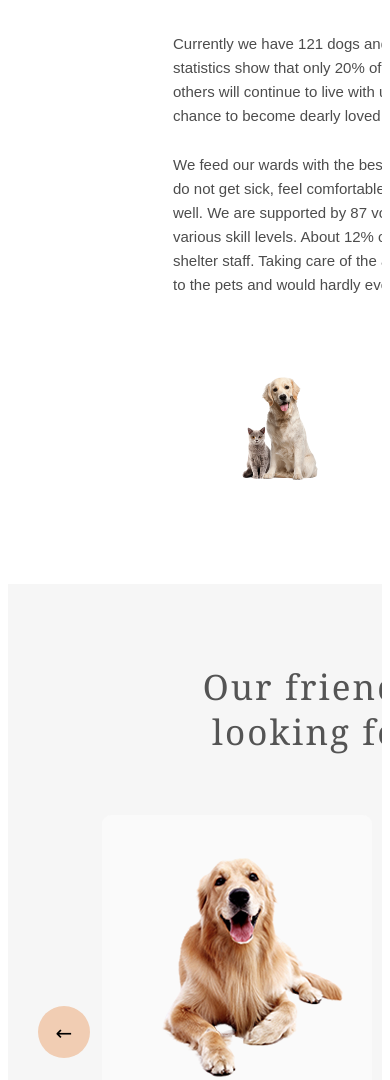
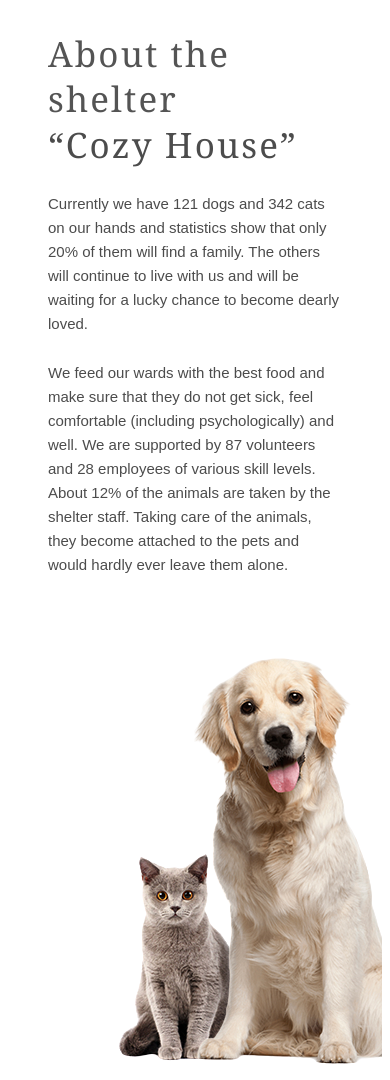
Before and after one commit to SERGEEVAAV/for-work, a website: page Shelter/pages/main/index.html in a window 390 px wide. Shown: the part 920-2000 px from the top of the page. Drawn offline with Linux system fonts and the light colour scheme.

Commit message:
feat: Added adaptive for mobile

```diff
--- a/Shelter/pages/main/sass/abstract/_mixins.scss
+++ b/Shelter/pages/main/sass/abstract/_mixins.scss
@@ -30,4 +30,8 @@
     .about__title {
         @include font ($size: 2.5rem, $height: 130%, $weight: 400);
     }
+
+    h4 {
+        @include font ($size: 1.5rem, $height: 110%, $weight: 400);
+    }
 }
--- a/Shelter/pages/main/sass/base/_modal.scss
+++ b/Shelter/pages/main/sass/base/_modal.scss
@@ -25,7 +25,9 @@
     @include media-tablet {
         width: 90%;
     }
-
+    @include  media-mobile {
+        max-width: 240px;
+    }
     @include media-mobilesmall {
         padding: 10px;
         max-width: 240px;
@@ -57,6 +59,11 @@
     .card__image {
         width: 350px;
         height: 350px;
+        @include media-mobile {
+            display: none;
+        }
+
+
         @include media-mobilesmall {
             display: none;
         }
@@ -76,6 +83,9 @@
         color: $color-marker;
         content: "▪"; /* Сам маркер */
         padding-right: 10px;
+    }
+    @include media-mobile {
+        display: block;
     }
     @include media-mobilesmall {
 
--- a/Shelter/pages/main/sass/base/_pagination.scss
+++ b/Shelter/pages/main/sass/base/_pagination.scss
@@ -20,9 +20,7 @@
     @include media-tablet {
         margin-left: 12px;
     }
-    @include media-mobilesmall {
 
-    }
 }
 
 #btn-left {
@@ -30,6 +28,10 @@
     @include media-tablet {
         margin-right: 12px;
     }
+    @include media-mobile {
+        margin-left: 43px;
+        margin-right: 80px;
+    }
    @include media-mobilesmall {
         margin-left: 43px;
         margin-right: 80px;
--- a/Shelter/pages/main/sass/components/_about.scss
+++ b/Shelter/pages/main/sass/components/_about.scss
@@ -1,21 +1,32 @@
-.about__wrapper {
-    // width: 1200px;
-    width: 93.75%;
+.about {
     padding: 80px 40px 100px 40px;
     @include media-tablet {
-        width: 56.9%;
-        // width: 708px;
-        padding: 80px 166px 100px 165px;
+        // padding: 80px 166px 100px 165px;
     }
     @include media-mobilesmall {
-        width: 93.75%;
-        // width: 300px;
         padding: 42px 10px;
+    }
+}
+
+.about__wrapper {
+    max-width: 1200px;
+
+
+    @include media-tablet {
+
+        max-width: 437px;
+
+    }
+    @include media-mobilesmall {
+
+        max-width: 300px;
+
     }
 }
 .about__page {
 
     display: flex;
+    justify-content:space-around;
     @include media-tablet {
 
         display: flex;
@@ -26,24 +37,19 @@
 
 }
 .about__content {
-    width: 35.8%;
-    // width: 430px;
-    margin: 14px 175px 14px 0;
+    width: 430px;
     @include media-tablet {
-        width: 98.3%;
-        // width: 437px;
-        margin: 0;
+        width: 430px;
+
     }
     @include media-mobilesmall {
-        width: 93.75%;
-        // width: 300px;
+        width: 300px;
         margin-bottom: 42px;
         margin: 0 15px;
     }
 }
 
 .about__image {
-    padding: 0 120px 0 175px;
     margin: 0;
     @include media-tablet {
         padding: 0;
@@ -59,13 +65,16 @@
 
 
 .about__title {
-    width: 370px;
+    max-width: 370px;
     margin: 0;
     @include font ($size: 3.5rem, $height: 130%, $weight: 400);
     letter-spacing: 0.06em;
     color: $color-heading;
+    // @include media-tablet {
+    //     @include font ($size: 2.5rem, $height: 130%, $weight: 400);
+    // }
         @include media-mobilesmall {
-            width: 300px;
+            max-width: 300px;
             @include font ($size: 2.5rem, $height: 130%, $weight: 400);
             text-align: center;
             display: flex;
@@ -82,10 +91,10 @@
     color: $color-text;
     padding-top: 25px;
     @include media-tablet {
-        width: 430px;
+        max-width: 430px;
     }
     @include media-mobilesmall {
-        width: 270px;
+        max-width: 270px;
         text-align: justify;
         // margin: 0 15px;
     }
@@ -107,15 +116,15 @@
 
 }
 .pets__image {
-    width: 100%;
+    max-width: 300px;
     @include media-tablet {
-        width: 100%;
+        max-width: 300px;
     }
 
 
     @include media-mobilesmall {
         margin-top: 42px;
-        width: 100%;
+        max-width: 260px;
     }
 
 
--- a/Shelter/pages/main/sass/components/_card.scss
+++ b/Shelter/pages/main/sass/components/_card.scss
@@ -4,7 +4,7 @@
     background: $color-backgraund;
 }
 .card__wrapper {
-    max-width: 120.0rem;
+    max-width: 1200px;
     padding: 0 40px;
     padding-top: 80px;
     padding-bottom: 100px;
@@ -13,6 +13,10 @@
         padding: 0 30px;
         padding-top: 80px;
         padding-bottom: 100px;
+    }
+    @include media-mobile {
+        max-width: 300px;
+        padding: 42px 10px;
     }
     @include media-mobilesmall {
         max-width: 300px;
@@ -26,6 +30,10 @@
         width: 708px;
         margin: 0;
     }
+    @include media-mobile {
+        width: 300px;
+        margin: 0;
+    }
     @include media-mobilesmall {
         width: 300px;
         margin: 0;
@@ -33,7 +41,6 @@
 }
 .card__title{
     width: 40%;
-    // text-align: center;
     @include font($size: 3.5rem, $height: 130%, $weight: 400);
     padding-bottom: 60px;
     text-align: center;
@@ -43,13 +50,18 @@
     letter-spacing: 0.06em;
     @include media-tablet {
         width: 40.0rem;
-        // text-align: center;
         padding: 0;
         margin: 0 154px 60px 154px;
     }
+    @include media-mobile {
+        width: 30.0rem;
+        padding: 0;
+        margin: 0;
+        margin-bottom: 42px;
+        @include font ($size: 2.5rem, $height: 130%, $weight: 400);
+    }
     @include media-mobilesmall {
         width: 30.0rem;
-        // text-align: center;
         padding: 0;
         margin: 0;
         margin-bottom: 42px;
--- a/Shelter/pages/main/sass/components/_carousel.scss
+++ b/Shelter/pages/main/sass/components/_carousel.scss
@@ -2,6 +2,12 @@
     display: flex;
     align-items: center;
     margin-bottom: 60px;
+    @include media-tablet {
+        flex-wrap: wrap;
+    }
+    @include media-mobile {
+        flex-wrap: wrap;
+    }
     @include media-mobilesmall {
       flex-wrap: wrap;
     }
@@ -19,6 +25,13 @@
     @include media-tablet {
         max-width: 580px;
         overflow: hidden;
+
+    }
+    @include  media-mobile {
+        max-width: 300px;
+        overflow: hidden;
+        margin-bottom: 20px;
+        order: -1;
     }
     @include media-mobilesmall {
         max-width: 270px;
@@ -38,6 +51,9 @@
     @include media-tablet {
         left: -620px;
         gap: 40px;
+    }
+    @include media-mobile {
+        left: -300px;
     }
     @include media-mobilesmall {
         left: -300px;
--- a/Shelter/pages/main/sass/components/_donation.scss
+++ b/Shelter/pages/main/sass/components/_donation.scss
@@ -5,10 +5,12 @@
 
 .donation__wrapper {
     max-width: 915px;
-    padding: 80px 182px 100px 182px;
+    padding-top: 80px;
+    padding-bottom: 100px;
+    padding: 80px 30px 100px 30px;
     @include media-tablet {
-        max-width: 768px;
-        padding: 0;
+        max-width: 505px;
+
     }
     @include media-mobilesmall {
         max-width: 300px;
@@ -22,8 +24,8 @@
     width: 100%;
     display: flex;
     @include media-tablet {
-        margin: 0;
-        margin-top: 80px;
+
+        // margin-top: 80px;
         display: flex;
         flex-wrap: wrap-reverse;
     }
@@ -37,24 +39,31 @@
 .infofmation__paragraf {
     @include media-tablet{
         margin-top: 80px;
-        margin: 0 194px;
+        margin: 0 auto;
+
     }
     @include media-mobilesmall {
         max-width: 300px;
-        margin: 0;
+        margin: 0 auto;
         text-align: justify;
     }
 }
 .donation__image {
     margin-right: 30px;
     @include media-tablet {
-        margin: 60px 132px 100px 131px;
+        margin: 0 auto;
+        // margin: 60px 132px 100px 131px;
     }
     @include media-mobilesmall {
         margin: 42px 10px 0 10px;
     }
 }
 .dog__image {
+    @include media-tablet {
+        width: 100%;
+        max-width: 505px;
+
+    }
     @include media-mobilesmall {
         max-width: 260px;
     }
@@ -115,6 +124,9 @@
     margin-left: 15px;
     margin-top: 10px;
     letter-spacing: 0.06em;
+    @include media-tablet {
+        @include font ($size: 1.5rem, $height: 110%, $weight: 400);
+    }
 }
 
 .ico__credit {
--- a/Shelter/pages/main/sass/components/_navigation.scss
+++ b/Shelter/pages/main/sass/components/_navigation.scss
@@ -33,15 +33,19 @@
 
         }
     }
+    @include media-tablet {
+        margin-bottom: 40px;
+        @include font ($size: 3.2rem, $height: 160%, $weight: 400);
+    }
+    @include media-mobile {
+        margin-bottom: 40px;
+        @include font ($size: 3.2rem, $height: 160%, $weight: 400);
+    }
     @include media-mobilesmall {
         margin-bottom: 40px;
-        // font-size: 3.2rem;
         font-family: 'Arial';
-        font-style: normal;
-        font-weight: 400;
-        font-size: 32px;
-        line-height: 160%;
     }
+
 }
 .navigation__link a {
     text-decoration: none;
--- a/Shelter/pages/main/sass/components/_promo.scss
+++ b/Shelter/pages/main/sass/components/_promo.scss
@@ -1,8 +1,10 @@
 .promo {
+
     padding: 60px 40px 0 40px;
     @include media-tablet {
-        // padding-top: 60px;
-        // padding-left: 99px;
+
+        // padding: 60px 100px 0 99px;
+
 
     }
     @include media-mobilesmall {
@@ -13,15 +15,16 @@
 }
 
 .promo__wrapper {
-    // max-width: 1200px;
-    width: 93.75%;
+    max-width: 1200px;
+
+
     @include media-tablet {
-        width: 74%;
-        // max-width: 569px;
+
+        max-width: 569px;
     }
     @include media-mobilesmall {
-        width: 93%;
-        // max-width: 300px;
+
+        max-width: 300px;
 
     }
 
@@ -41,29 +44,32 @@
     }
 }
 .promo__content {
-    width: 38.3%;
-    // width: 460px;
+    // width: 38.3%;
+    max-width: 460px;
     // margin-right: 42px;
     @include media-tablet {
-        width: 59.8%;
+        max-width: 460px;
+
+        // max-width: 59.8%;
         margin-bottom: 100px;
     }
     @include media-mobilesmall {
-        width: 93.75%;
-        // width: 300px;
+        // width: 93.75%;
+        max-width: 300px;
         margin-bottom: 105px;
-        margin-right: 0;
+        // margin-right: 0;
 
     }
 }
 
 .promo__title{
-    width: 310px;
+    max-width: 310px;
     color: $color-light;
-    margin: 0;
+    // text-align: center;
+    // margin: 0;
     @include media-mobilesmall {
         max-width: 300px;
-        margin: 0 auto;
+        // margin: 0 auto;
         text-align: center;
         letter-spacing: 0.06em;
     }
@@ -71,21 +77,22 @@
 }
 
 .promo__text {
-    width: 460px;
+    max-width: 460px;
     @extend %font-add;
     padding: 42px 0;
-    margin: 0;
+    // margin: 0;
     color: $color-promo;
     @include media-mobilesmall {
-        width: 300px;
+        max-width: 300px;
         text-align: center;
-        margin: 0;
+        // margin: 0;
     }
 }
 
 .promo__image {
     // padding-right: 40px;
     padding-left: 42px;
+
     @include media-tablet {
         padding-left: 70px;
         padding-right: 0px;
@@ -99,14 +106,16 @@
 
 .puppy__image {
     display: block;
-    max-width: 100%;
+    max-width: 698px;
+    width: 100%;
+
     @include media-tablet {
-        max-width: 100%;
+        width: 100%;
+        max-width: 569px;
 
     }
     @include media-mobilesmall {
-
-        max-width: 100%;
+       max-width: 260px;
 
 
     }
--- a/Shelter/pages/main/sass/components/_tool.scss
+++ b/Shelter/pages/main/sass/components/_tool.scss
@@ -1,29 +1,37 @@
 .tool__wrapper {
-    padding: 0 40px;
+    padding: 0 30px;
     padding-top: 80px;
-    width: 1200px;
+
     padding-bottom: 100px;
-    margin: 0 auto;
+
     @include media-tablet {
-        width: 630px;
-        padding: 0 69px;
-        padding-top: 80px;
-        padding-bottom: 100px;
-        margin: 0 auto;
+
+        // padding: 0 69px;
+        // padding-top: 80px;
+        // padding-bottom: 100px;
+
+    }
+    @include media-mobile {
+        padding: 42px 10px;
     }
     @include media-mobilesmall {
-        width: 290px;
+
         padding: 42px 10px;
     }
 }
 
 .tool__content {
-    width: 100%;
+    max-width: 1200px;
+    margin: 0 auto;
     @include media-tablet {
-        width: 100%;
+        max-width: 630px;
+    }
+    @include media-mobile {
+        max-width: 384px;
+
     }
     @include media-mobilesmall {
-        width: 100%;
+        max-width: 290px;
     }
 
 }
@@ -31,9 +39,13 @@
 .tool__title {
     text-align: center;
     padding-bottom: 60px;
-    margin: 0;
+    margin: 0 auto;
     color: $color-additional;
     letter-spacing: 0.06em;
+    @include media-mobile {
+        width: 220px;
+
+    }
     @include media-mobilesmall {
         padding-bottom: 42px;
     }
@@ -43,18 +55,26 @@
     display: flex;
     flex-wrap: wrap;
     justify-content: center;
-    width: 1026px;
+    max-width: 1026px;
     row-gap: 55px;
     column-gap: 119px;
     margin: 0 87px;
     @include media-tablet {
-        width: 630px;
-        column-gap: 60px;
+        max-width: 630px;
+
+        column-gap: 6.0rem;
         margin: 0;
+
+    }
+    @include media-mobile {
+        width: 384px;
+        column-gap: 3.0rem;
+        margin: 0;
+        justify-content: flex-start;
     }
     @include media-mobilesmall {
         width: 290px;
-        column-gap: 30px;
+        column-gap: 3.0rem;
         margin: 0;
         justify-content: flex-start;
     }
@@ -77,6 +97,7 @@
 
 }
 .icon__text {
+    @include font ($size: 125%, $height: 110%, $weight: 400);
     color: $color-additional;
     margin: 0;
 }
--- a/Shelter/pages/main/sass/layouts/_header.scss
+++ b/Shelter/pages/main/sass/layouts/_header.scss
@@ -1,23 +1,22 @@
 .header {
-    width: 93.75%;
-    // width: 1200px;
+
+    max-width: 1200px;
     padding: 0 40px;
     padding-top: 60px;
     margin: auto;
     @include media-tablet {
-        width: 92.18%;
-        // width: 708px;
+        max-width: 708px;
         padding: 0 30px;
         padding-top: 30px;
     }
     @include  media-mobilesmall {
-        width: 93.75%;
-        // width: 300px;
+        width: 300px;
         padding: 30px 53px 0 10px;
     }
 }
 
 .header__wrapper {
+
     width: 100%;
     display: flex;
     justify-content: space-between;
@@ -59,6 +58,9 @@
     @include media-tablet {
 
     }
+    @include media-mobile {
+        z-index: 3;
+    }
     @include media-mobilesmall {
         z-index: 3;
     }
--- a/Shelter/pages/main/sass/layouts/_wrapper.scss
+++ b/Shelter/pages/main/sass/layouts/_wrapper.scss
@@ -1,11 +1,11 @@
 .wrapper {
     margin: 0 auto;
     @include media-tablet {
-        overflow-x:hidden;
+
         // padding: 0 30px;
     }
     @include media-mobilesmall {
-        overflow-x:hidden;
+
         // padding: 0 10px;
 
     }
```
Also changed, not shown: Shelter/pages/main/sass/style.css, 1 other file.
